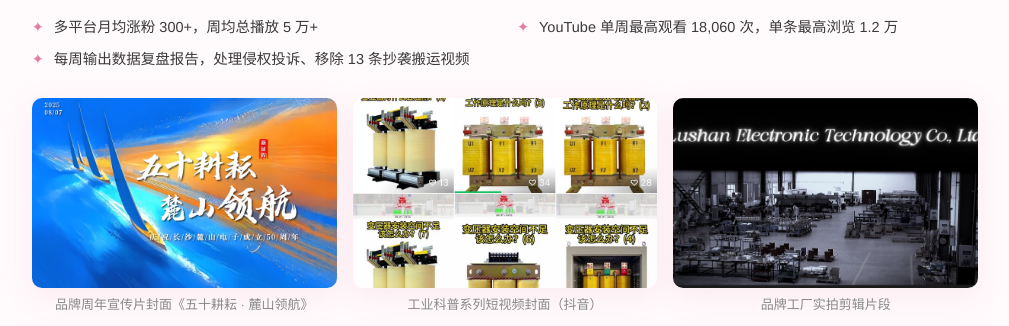
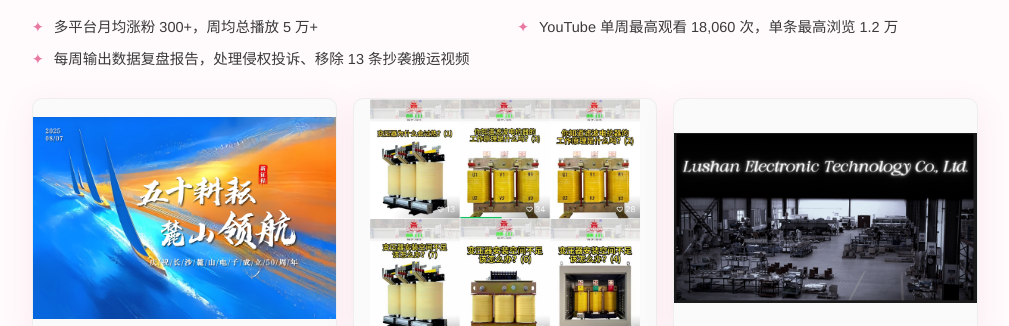
Before and after one commit to Esther-11lxl/portfolio, a plain HTML site: page index.html in a window 1280 px wide. Shown: the part 1970-2296 px from the top of the page, without its empty margins (135-1144 px from the left). Drawn offline with Linux system fonts and the light colour scheme.

Commit message:
update css/style.css

```diff
--- a/css/style.css
+++ b/css/style.css
@@ -85,7 +85,7 @@ section { padding: 80px 6vw; max-width: 1100px; margin: 0 auto; }
 .hl-list li::before { content: "✦"; position: absolute; left: 0; color: var(--primary); }
 .img-grid { display: grid; grid-template-columns: repeat(auto-fill, minmax(240px, 1fr)); gap: 16px; }
 .img-item { position: relative; }
-.img-item img { width: 100%; height: 190px; object-fit: cover; box-shadow: var(--shadow); transition: transform .25s; }
+.img-item img { width: 100%; height: 240px; object-fit: contain; background: #fafafa; border: 1px solid #eee; box-shadow: var(--shadow); transition: transform .25s; }
 .img-item img:hover { transform: scale(1.03); }
 .img-caption { font-size: 13px; color: var(--muted); margin-top: 6px; text-align: center; }
 /* 待补充占位框 */
```
